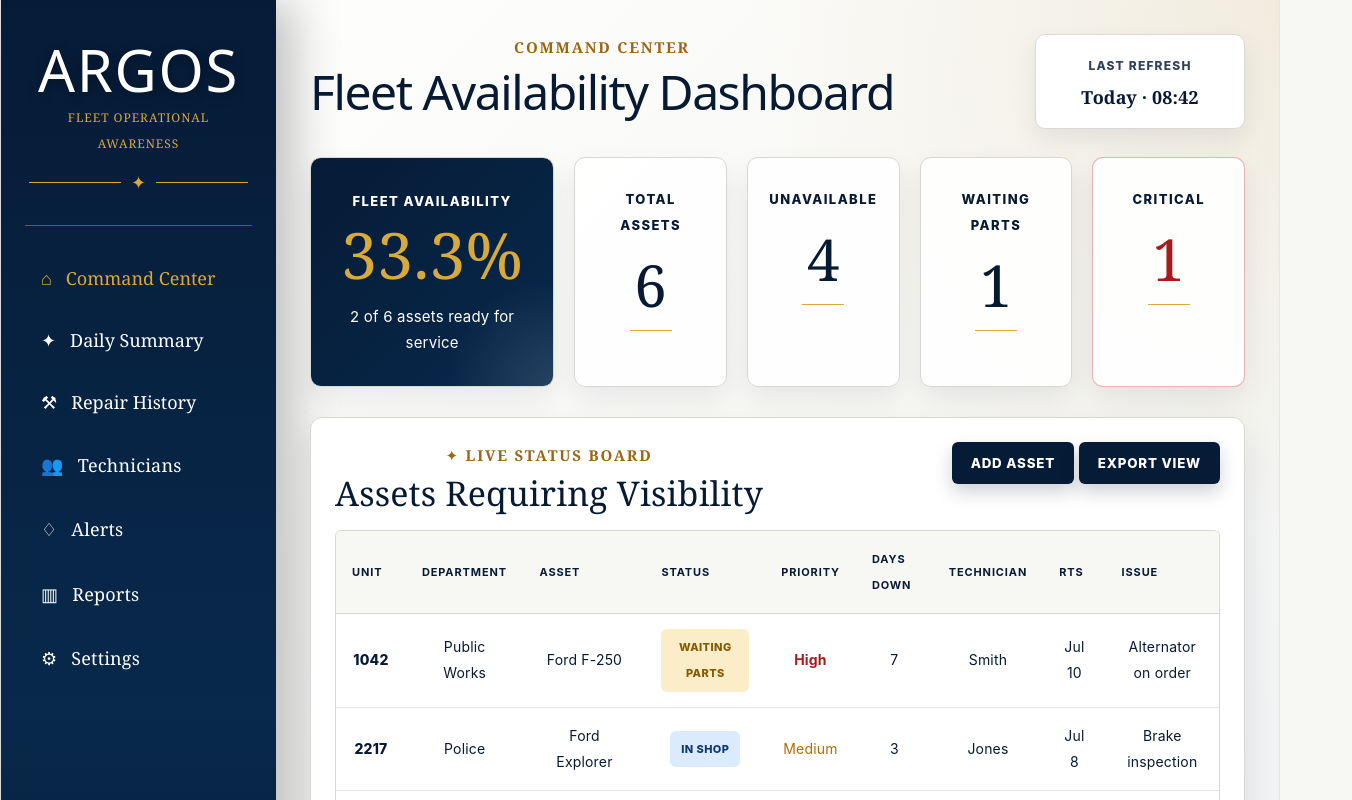
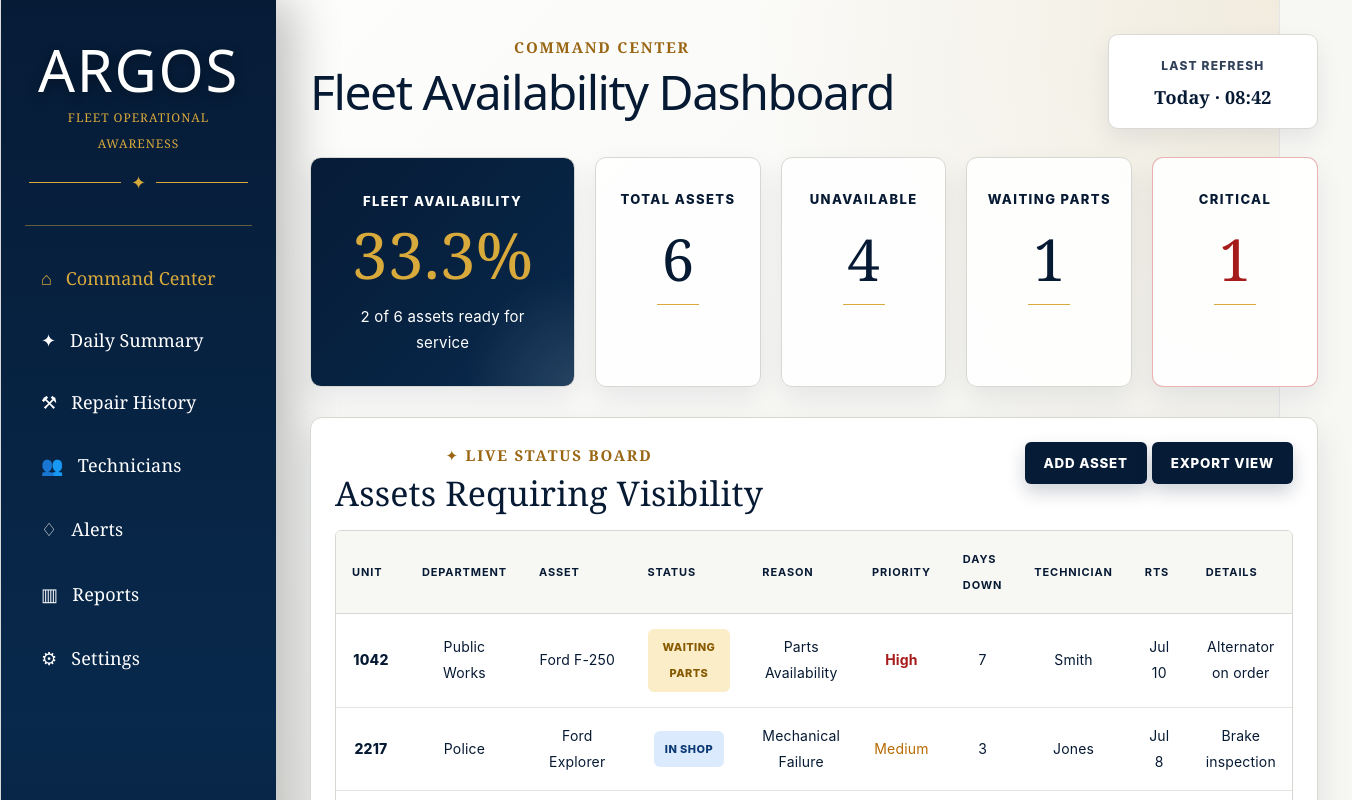
Before and after one commit to Matthew-S-Wallace/Argos-Testing-Center, a React (Vite) app: page / in a window 1280 px wide. Shown: the top 800 px of the page, 1352 px wide, since content can reach past the window. Built offline with nearby package versions, Linux system fonts and the light colour scheme.

Commit message:
Separate status from reason model

```diff
--- a/src/App.jsx
+++ b/src/App.jsx
@@ -14,6 +14,19 @@ const STATUS_OPTIONS = [
   "Awaiting QC",
   "Ready for Pickup",
   "Completed",
+];
+
+const REASON_OPTIONS = [
+  "Available",
+  "Mechanical Failure",
+  "Preventive Maintenance",
+  "Parts Availability",
+  "Vendor / 3rd Party Delay",
+  "Inspection / QC",
+  "Awaiting Approval",
+  "Accident / Damage",
+  "Operator Reported Issue",
+  "Other",
 ];
 
 function getTodayDateString() {
@@ -38,12 +51,90 @@ function formatDate(dateString) {
 }
 
 const initialAssets = [
-  { unit: "1042", vin: "1FT7X2B60NEC10420", department: "Public Works", asset: "Ford F-250", status: "Waiting Parts", priority: "High", downSince: "2026-07-01", technician: "Smith", rtsType: "Estimated Date", rtsDate: "2026-07-10", issue: "Alternator on order" },
-  { unit: "2217", vin: "1FM5K8AB4NGA22170", department: "Police", asset: "Ford Explorer", status: "In Shop", priority: "Medium", downSince: "2026-07-05", technician: "Jones", rtsType: "Estimated Date", rtsDate: "2026-07-08", issue: "Brake inspection" },
-  { unit: "3314", vin: "1GNSKLED5NR33140", department: "Fire", asset: "Chevrolet Tahoe", status: "Ready", priority: "Normal", downSince: "", technician: "—", rtsType: "No RTS Established", rtsDate: "", issue: "Available" },
-  { unit: "5088", vin: "3ALACWFC8ND50880", department: "Solid Waste", asset: "Freightliner M2", status: "Down", priority: "Critical", downSince: "2026-06-26", technician: "Garcia", rtsType: "TBD", rtsDate: "", issue: "Hydraulic leak" },
-  { unit: "6120", vin: "1LV5065EEN061200", department: "Parks", asset: "John Deere Tractor", status: "Awaiting QC", priority: "Normal", downSince: "2026-07-07", technician: "—", rtsType: "No RTS Established", rtsDate: "", issue: "250-hour service due" },
-  { unit: "7741", vin: "3C7WRKBL6NG77410", department: "Utilities", asset: "RAM 3500 Service Truck", status: "Ready", priority: "Normal", downSince: "", technician: "—", rtsType: "No RTS Established", rtsDate: "", issue: "Available" },
+  {
+    unit: "1042",
+    vin: "1FT7X2B60NEC10420",
+    department: "Public Works",
+    asset: "Ford F-250",
+    status: "Waiting Parts",
+    reason: "Parts Availability",
+    priority: "High",
+    downSince: "2026-07-01",
+    technician: "Smith",
+    rtsType: "Estimated Date",
+    rtsDate: "2026-07-10",
+    details: "Alternator on order",
+  },
+  {
+    unit: "2217",
+    vin: "1FM5K8AB4NGA22170",
+    department: "Police",
+    asset: "Ford Explorer",
+    status: "In Shop",
+    reason: "Mechanical Failure",
+    priority: "Medium",
+    downSince: "2026-07-05",
+    technician: "Jones",
+    rtsType: "Estimated Date",
+    rtsDate: "2026-07-08",
+    details: "Brake inspection",
+  },
+  {
+    unit: "3314",
+    vin: "1GNSKLED5NR33140",
+    department: "Fire",
+    asset: "Chevrolet Tahoe",
+    status: "Ready",
+    reason: "Available",
+    priority: "Normal",
+    downSince: "",
+    technician: "—",
+    rtsType: "No RTS Established",
+    rtsDate: "",
+    details: "Available",
+  },
+  {
+    unit: "5088",
+    vin: "3ALACWFC8ND50880",
+    department: "Solid Waste",
+    asset: "Freightliner M2",
+    status: "Down",
+    reason: "Mechanical Failure",
+    priority: "Critical",
+    downSince: "2026-06-26",
+    technician: "Garcia",
+    rtsType: "TBD",
+    rtsDate: "",
+    details: "Hydraulic leak",
+  },
+  {
+    unit: "6120",
+    vin: "1LV5065EEN061200",
+    department: "Parks",
+    asset: "John Deere Tractor",
+    status: "Awaiting QC",
+    reason: "Inspection / QC",
+    priority: "Normal",
+    downSince: "2026-07-07",
+    technician: "—",
+    rtsType: "No RTS Established",
+    rtsDate: "",
+    details: "250-hour service due",
+  },
+  {
+    unit: "7741",
+    vin: "3C7WRKBL6NG77410",
+    department: "Utilities",
+    asset: "RAM 3500 Service Truck",
+    status: "Ready",
+    reason: "Available",
+    priority: "Normal",
+    downSince: "",
+    technician: "—",
+    rtsType: "No RTS Established",
+    rtsDate: "",
+    details: "Available",
+  },
 ];
 
 function createBlankAsset() {
@@ -53,12 +144,24 @@ function createBlankAsset() {
     department: "",
     asset: "",
     status: "Ready",
+    reason: "Available",
     priority: "Normal",
     downSince: "",
     technician: "—",
     rtsType: "No RTS Established",
     rtsDate: "",
-    issue: "Available",
+    details: "Available",
+  };
+}
+
+function normalizeAsset(asset) {
+  return {
+    vin: "",
+    reason: asset.reason || asset.issue || "Available",
+    details: asset.details || asset.issue || "Available",
+    ...asset,
+    reason: asset.reason || asset.issue || "Available",
+    details: asset.details || asset.issue || "Available",
   };
 }
 
@@ -70,10 +173,7 @@ function loadSavedAssets() {
   }
 
   try {
-    return JSON.parse(savedAssets).map((asset) => ({
-      vin: "",
-      ...asset,
-    }));
+    return JSON.parse(savedAssets).map(normalizeAsset);
   } catch {
     return initialAssets;
   }
@@ -87,17 +187,14 @@ function loadCompletedRepairEvents() {
   }
 
   try {
-    return JSON.parse(savedEvents).map((event) => ({
-      vin: "",
-      ...event,
-    }));
+    return JSON.parse(savedEvents).map(normalizeAsset);
   } catch {
     return [];
   }
 }
 
 function getStatusClass(status) {
-  return status.toLowerCase().replaceAll(" ", "-");
+  return status.toLowerCase().replaceAll(" ", "-").replaceAll("/", "");
 }
 
 function isUnavailable(status) {
@@ -227,7 +324,7 @@ function App() {
 
   function handleSelectAsset(asset) {
     setSelectedAsset(asset);
-    setEditAsset({ vin: "", ...asset });
+    setEditAsset(normalizeAsset(asset));
   }
 
   function handleChange(event) {
@@ -249,6 +346,7 @@ function App() {
       return {
         ...currentAsset,
         status: newStatus,
+        reason: isNowReady ? "Available" : currentAsset.reason === "Available" ? "Other" : currentAsset.reason,
         downSince: isNowReady
           ? ""
           : wasReady && !currentAsset.downSince
@@ -256,7 +354,7 @@ function App() {
             : currentAsset.downSince,
         rtsType: isNowReady ? "No RTS Established" : currentAsset.rtsType,
         rtsDate: isNowReady ? "" : currentAsset.rtsDate,
-        issue: isNowReady ? "Available" : currentAsset.issue,
+        details: isNowReady ? "Available" : currentAsset.details,
       };
     });
   }
@@ -282,7 +380,8 @@ function App() {
       department: editAsset.department.trim(),
       asset: editAsset.asset.trim(),
       technician: editAsset.technician.trim() || "—",
-      issue: editAsset.issue.trim() || (editAsset.status === "Ready" ? "Available" : "Status pending"),
+      reason: editAsset.reason || (editAsset.status === "Ready" ? "Available" : "Other"),
+      details: editAsset.details.trim() || (editAsset.status === "Ready" ? "Available" : "Details pending"),
     };
 
     if (!updatedAsset.unit || !updatedAsset.department || !updatedAsset.asset) {
@@ -330,22 +429,24 @@ function App() {
       const completedEvent = {
         ...selectedAsset,
         vin: updatedAsset.vin,
+        reason: updatedAsset.reason,
+        details: updatedAsset.details,
         id: `${selectedAsset.unit}-${Date.now()}`,
         completedDate: getTodayDateString(),
         finalDaysDown: calculateFinalDaysDown(selectedAsset.downSince),
         finalStatus: "Ready",
         completionNote: "Returned to service",
-        issue: updatedAsset.issue,
       };
 
       const returnedAsset = {
         ...updatedAsset,
         status: "Ready",
+        reason: "Available",
         priority: "Normal",
         downSince: "",
         rtsType: "No RTS Established",
         rtsDate: "",
-        issue: "Available",
+        details: "Available",
       };
 
       setCompletedRepairEvents((currentEvents) => [completedEvent, ...currentEvents]);
@@ -401,10 +502,11 @@ function App() {
       return {
         ...currentAsset,
         status: newStatus,
+        reason: isNowReady ? "Available" : currentAsset.reason === "Available" ? "Other" : currentAsset.reason,
         downSince: isNowReady ? "" : currentAsset.downSince || getTodayDateString(),
         rtsType: isNowReady ? "No RTS Established" : currentAsset.rtsType,
         rtsDate: isNowReady ? "" : currentAsset.rtsDate,
-        issue: isNowReady ? "Available" : currentAsset.issue === "Available" ? "" : currentAsset.issue,
+        details: isNowReady ? "Available" : currentAsset.details === "Available" ? "" : currentAsset.details,
       };
     });
   }
@@ -427,7 +529,8 @@ function App() {
       department: newAsset.department.trim(),
       asset: newAsset.asset.trim(),
       technician: newAsset.technician.trim() || "—",
-      issue: newAsset.issue.trim() || (newAsset.status === "Ready" ? "Available" : "Status pending"),
+      reason: newAsset.reason || (newAsset.status === "Ready" ? "Available" : "Other"),
+      details: newAsset.details.trim() || (newAsset.status === "Ready" ? "Available" : "Details pending"),
     };
 
     if (!cleanedAsset.unit || !cleanedAsset.department || !cleanedAsset.asset) {
@@ -458,6 +561,10 @@ function App() {
     const finalizedAsset = {
       ...cleanedAsset,
       status: cleanedAsset.status === "Completed" ? "Ready" : cleanedAsset.status,
+      reason:
+        cleanedAsset.status === "Ready" || cleanedAsset.status === "Completed"
+          ? "Available"
+          : cleanedAsset.reason,
       downSince:
         cleanedAsset.status === "Ready" || cleanedAsset.status === "Completed"
           ? ""
@@ -472,10 +579,10 @@ function App() {
         cleanedAsset.rtsType === "Estimated Date"
           ? cleanedAsset.rtsDate
           : "",
-      issue:
+      details:
         cleanedAsset.status === "Ready" || cleanedAsset.status === "Completed"
           ? "Available"
-          : cleanedAsset.issue,
+          : cleanedAsset.details,
     };
 
     setAssets((currentAssets) => [...currentAssets, finalizedAsset]);
@@ -582,11 +689,12 @@ function App() {
                     <th>Department</th>
                     <th>Asset</th>
                     <th>Status</th>
+                    <th>Reason</th>
                     <th>Priority</th>
                     <th>Days Down</th>
                     <th>Technician</th>
                     <th>RTS</th>
-                    <th>Issue</th>
+                    <th>Details</th>
                   </tr>
                 </thead>
 
@@ -605,11 +713,12 @@ function App() {
                           {asset.status}
                         </span>
                       </td>
+                      <td>{asset.reason}</td>
                       <td className={asset.priority.toLowerCase()}>{asset.priority}</td>
                       <td>{calculateDaysDown(asset.downSince, asset.status)}</td>
                       <td>{asset.technician}</td>
                       <td>{formatRTS(asset)}</td>
-                      <td>{asset.issue}</td>
+                      <td>{asset.details}</td>
                     </tr>
                   ))}
                 </tbody>
@@ -647,18 +756,19 @@ function App() {
                     <th>Department</th>
                     <th>Asset</th>
                     <th>Prior Status</th>
+                    <th>Reason</th>
                     <th>Priority</th>
                     <th>Days Down</th>
                     <th>Technician</th>
                     <th>Completed</th>
-                    <th>Issue</th>
+                    <th>Details</th>
                   </tr>
                 </thead>
 
                 <tbody>
                   {completedRepairEvents.length === 0 ? (
                     <tr>
-                      <td colSpan="9">
+                      <td colSpan="10">
                         No completed repair events have been moved to Repair History yet.
                       </td>
                     </tr>
@@ -673,11 +783,12 @@ function App() {
                             {event.status}
                           </span>
                         </td>
+                        <td>{event.reason}</td>
                         <td className={event.priority.toLowerCase()}>{event.priority}</td>
                         <td>{event.finalDaysDown}</td>
                         <td>{event.technician}</td>
                         <td>{formatDate(event.completedDate)}</td>
-                        <td>{event.issue}</td>
+                        <td>{event.details}</td>
                       </tr>
                     ))
                   )}
@@ -744,7 +855,7 @@ function App() {
                   </strong>
                   <p>
                     {dailySummary.longestDownAsset
-                      ? `${dailySummary.longestDownAsset.asset}: ${dailySummary.longestDownAsset.issue}`
+                      ? `${dailySummary.longestDownAsset.asset}: ${dailySummary.longestDownAsset.details}`
                       : "All tracked assets are currently available."}
                   </p>
                 </div>
@@ -758,7 +869,7 @@ function App() {
                   <p>
                     {dailySummary.waitingPartsAssets.length > 0
                       ? dailySummary.waitingPartsAssets
-                          .map((asset) => `${asset.unit} · ${asset.issue}`)
+                          .map((asset) => `${asset.unit} · ${asset.details}`)
                           .join(", ")
                       : "No parts-delay assets are currently flagged."}
                   </p>
@@ -874,6 +985,15 @@ function App() {
                 </label>
 
                 <label>
+                  Reason
+                  <select name="reason" value={newAsset.reason} onChange={handleNewAssetChange}>
+                    {REASON_OPTIONS.map((reason) => (
+                      <option key={reason}>{reason}</option>
+                    ))}
+                  </select>
+                </label>
+
+                <label>
                   Priority
                   <select name="priority" value={newAsset.priority} onChange={handleNewAssetChange}>
                     <option>Normal</option>
@@ -933,10 +1053,10 @@ function App() {
                 )}
 
                 <label className="issue-field">
-                  Operational Status / Reason
+                  Details / Notes
                   <textarea
-                    name="issue"
-                    value={newAsset.issue}
+                    name="details"
+                    value={newAsset.details}
                     onChange={handleNewAssetChange}
                     rows="4"
                   />
@@ -1025,6 +1145,15 @@ function App() {
                 </label>
 
                 <label>
+                  Reason
+                  <select name="reason" value={editAsset.reason} onChange={handleChange}>
+                    {REASON_OPTIONS.map((reason) => (
+                      <option key={reason}>{reason}</option>
+                    ))}
+                  </select>
+                </label>
+
+                <label>
                   Priority
                   <select name="priority" value={editAsset.priority} onChange={handleChange}>
                     <option>Normal</option>
@@ -1080,10 +1209,10 @@ function App() {
                 )}
 
                 <label className="issue-field">
-                  Operational Status / Reason
+                  Details / Notes
                   <textarea
-                    name="issue"
-                    value={editAsset.issue}
+                    name="details"
+                    value={editAsset.details}
                     onChange={handleChange}
                     rows="4"
                   />
```
